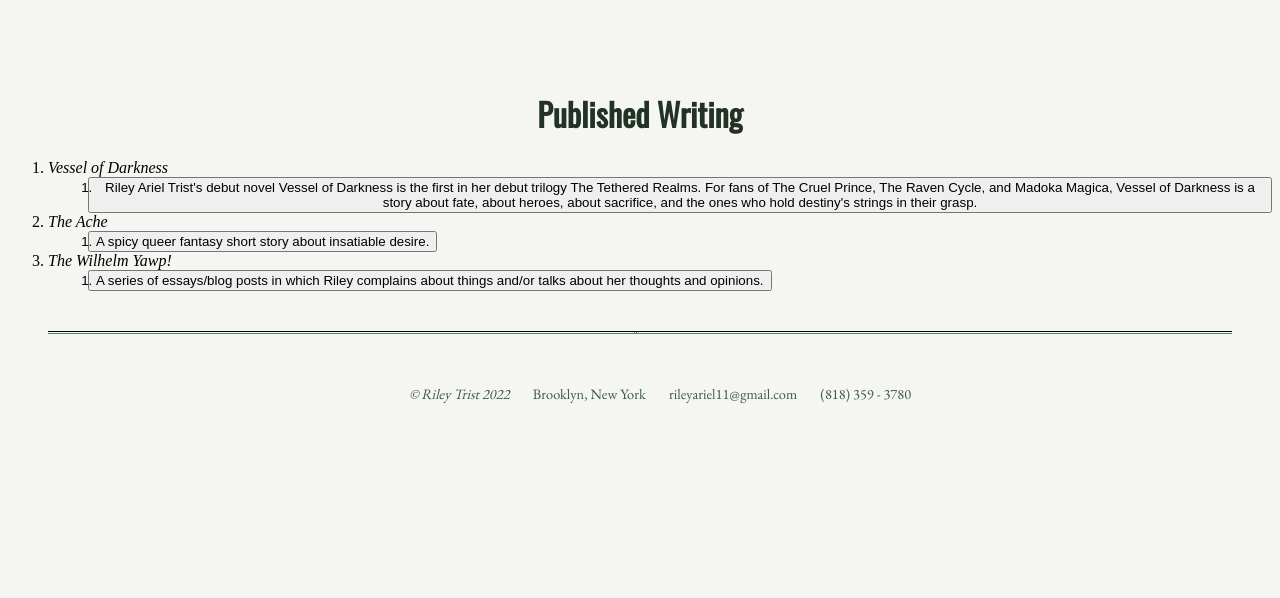
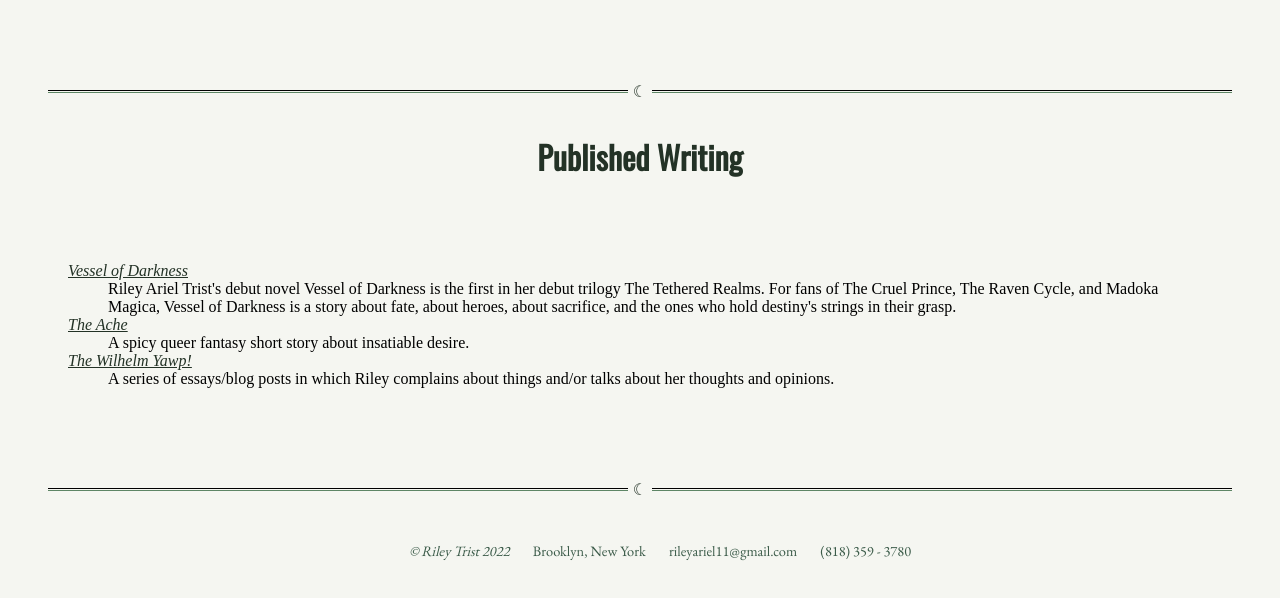
Before and after one commit to rtrist/rtrist.github.io, a plain HTML site: page portfolio.html in a window 1280 px wide. Shown: the part 1162-1760 px from the top of the page. Before the commit the page ends 1615 px from the top, so only its background shows below. Drawn offline with nearby package versions, Linux system fonts and the light colour scheme.

Commit message:
Add files via upload

```diff
--- a/portfolio.html
+++ b/portfolio.html
@@ -23,7 +23,7 @@
     </div>
      <h1>Riley Trist</h1>
      	<p class="pronouns"><em>She/Her</em></p>
-			<hr>
+<hr>
   </head>
   <body>
     <main>
@@ -52,13 +52,22 @@
             </tr>
           </table>
 
-
+<hr>
 
         <h1>Published Writing</h1>
-        	<ol class="writing">
-            <li><em>Vessel of Darkness</em></li><ol><button type="button" class= "openvod"><li>Riley Ariel Trist's debut novel Vessel of Darkness is the first in her debut trilogy The Tethered Realms. For fans of The Cruel Prince, The Raven Cycle, and Madoka Magica, Vessel of Darkness is a story about fate, about heroes, about sacrifice, and the ones who hold destiny's strings in their grasp.</li></ol></button>
-            <li><em>The Ache</em></li><ol><button type="button" class="opentheache"><li>A spicy queer fantasy short story about insatiable desire.</li></ol></button>
-            <li><em>The Wilhelm Yawp!</em></li><ol><button type="button" class="opentwy"><li>A series of essays/blog posts in which Riley complains about things and/or talks about her thoughts and opinions.</li></ol></button>
+        <ol class="writing">
+            <li><a href="https://www.amazon.com/Vessel-Darkness-Riley-Ariel-Trist/dp/B09VQBCY5Z"><em>Vessel of Darkness</em></a></li>
+            	<ol>
+            		<li>Riley Ariel Trist's debut novel Vessel of Darkness is the first in her debut trilogy The Tethered Realms. For fans of The Cruel Prince, The Raven Cycle, and Madoka Magica, Vessel of Darkness is a story about fate, about heroes, about sacrifice, and the ones who hold destiny's strings in their grasp.</li>
+            	</ol>
+            <li><a href="https://www.madwomancollective.com/post/the-ache"><em>The Ache</em></a></li>
+            	<ol>
+            		<li>A spicy queer fantasy short story about insatiable desire.</li>
+            	</ol>
+            <li><a href="https://rileyarieltrist.substack.com/?utm_source=substack&utm_medium=web&utm_campaign=substack_profile&utm_source=%2Fprofile%2F73774595-riley-trist&utm_medium=reader2"><em>The Wilhelm Yawp!</em></a></li>
+            	<ol>
+            		<li>A series of essays/blog posts in which Riley complains about things and/or talks about her thoughts and opinions.</li>
+            	</ol></button>
           </ol>
 
           <div class="content">
--- a/style.css
+++ b/style.css
@@ -13,6 +13,15 @@ body {
 	display: inline-block;
 	font-size: .7em;
 	padding: 20px;
+}
+
+.writing {
+	list-style-type: none;
+	padding: 60px;
+}
+
+.writing li {
+	list-style-type: none;
 }
 
 .me {
@@ -42,6 +51,7 @@ h1 {
 }
 
 hr {
+ 	overflow: visible;
  	text-align: center;
  	line-height: 1px;
  	border-width: 1px 0;
@@ -53,9 +63,9 @@ hr {
 hr:after {
 	content: "☾";
  	color: #233226;
-  display: inline;
-  background-color: #F5F6F1;
- 	padding: 10px;
+  	display: inline;
+ 	background-color: #F5F6F1;
+ 	padding: 5px;
 }
 
 
```
Also changed, not shown: contact.html (+3 -3 lines).
